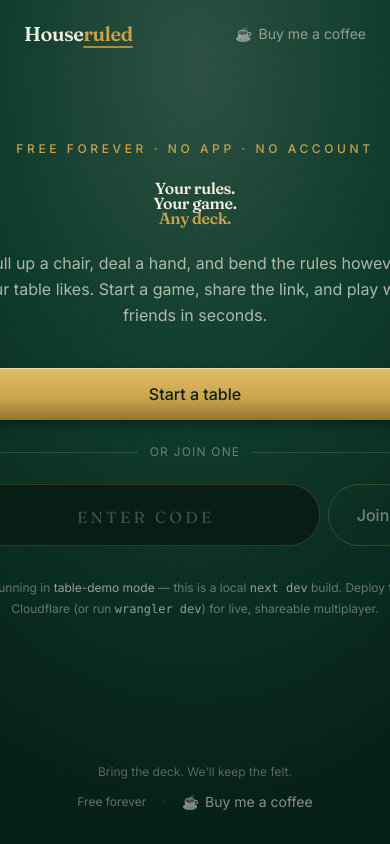
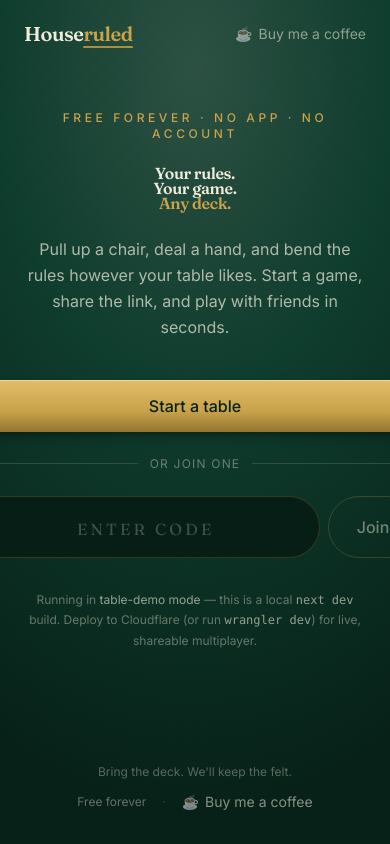
Before and after one commit to KarthikSubramanian07/houseruled, a Next.js app: page / in a window 390 px wide. Shown: the top 844 px of the page. Built offline with nearby package versions, Linux system fonts and the light colour scheme; no server answers.

Commit message:
fix(ui): constrain hero column so intro copy wraps on mobile
The hero column was shrink-to-fit, letting the paragraph grow to its
max-width (576px) and clip on both edges below ~375px. w-full ties it to
the padded viewport so the copy wraps.

```diff
--- a/src/app/page.tsx
+++ b/src/app/page.tsx
@@ -16,7 +16,9 @@ export default function Home() {
       </header>
 
       <main className="flex flex-1 flex-col items-center justify-center px-6 pb-20 pt-6 text-center">
-        <div className="flex max-w-2xl flex-col items-center gap-6">
+        {/* w-full constrains the column to the padded viewport so the copy wraps
+            instead of growing to its max-width and clipping on narrow screens. */}
+        <div className="flex w-full max-w-2xl flex-col items-center gap-6">
           <p className="text-xs font-medium uppercase tracking-[0.3em] text-brass">
             free forever · no app · no account
           </p>
```
